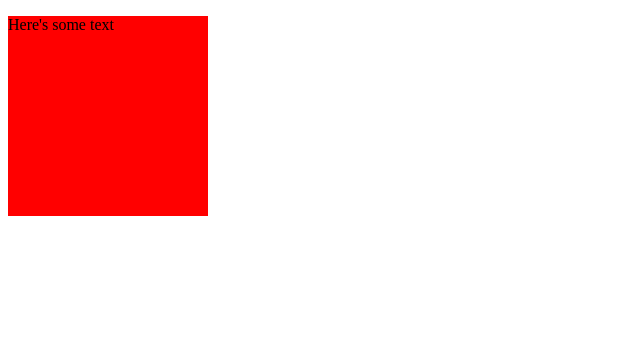
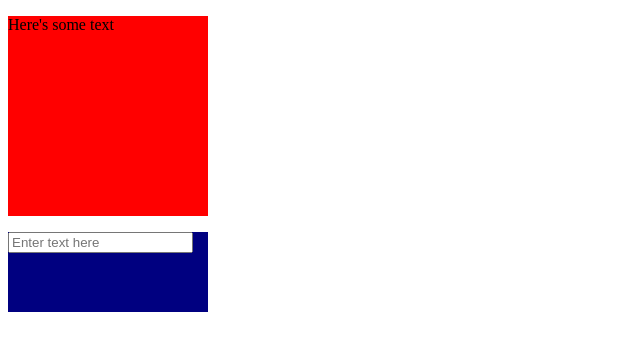
Before and after one commit to jrd656/JD-attempt-at-autocomplete, a website: page public/index.html in a window 1280 px wide. Shown: the whole page, without its empty margins (0-640 px from the left). Drawn offline with Linux system fonts and the light colour scheme.

Commit message:
Create working states search. Now want to use my own data

```diff
--- /dev/null
+++ b/data/states.json
@@ -0,0 +1,352 @@
+[
+	{
+		"abbr": "AL",
+		"name": "Alabama",
+		"capital": "Montgomery",
+		"lat": "32.361538",
+		"long": "-86.279118"
+	},
+	{
+		"abbr": "AK",
+		"name": "Alaska",
+		"capital": "Juneau",
+		"lat": "58.301935",
+		"long": "-134.419740"
+	},
+	{
+		"abbr": "AZ",
+		"name": "Arizona",
+		"capital": "Phoenix",
+		"lat": "33.448457",
+		"long": "-112.073844"
+	},
+	{
+		"abbr": "AR",
+		"name": "Arkansas",
+		"capital": "Little Rock",
+		"lat": "34.736009",
+		"long": "-92.331122"
+	},
+	{
+		"abbr": "CA",
+		"name": "California",
+		"capital": "Sacramento",
+		"lat": "38.555605",
+		"long": "-121.468926"
+	},
+	{
+		"abbr": "CO",
+		"name": "Colorado",
+		"capital": "Denver",
+		"lat": "39.7391667",
+		"long": "-104.984167"
+	},
+	{
+		"abbr": "CT",
+		"name": "Connecticut",
+		"capital": "Hartford",
+		"lat": "41.767",
+		"long": "-72.677"
+	},
+	{
+		"abbr": "DE",
+		"name": "Delaware",
+		"capital": "Dover",
+		"lat": "39.161921",
+		"long": "-75.526755"
+	},
+	{
+		"abbr": "FL",
+		"name": "Florida",
+		"capital": "Tallahassee",
+		"lat": "30.4518",
+		"long": "-84.27277"
+	},
+	{
+		"abbr": "GA",
+		"name": "Georgia",
+		"capital": "Atlanta",
+		"lat": "33.76",
+		"long": "-84.39"
+	},
+	{
+		"abbr": "HI",
+		"name": "Hawaii",
+		"capital": "Honolulu",
+		"lat": "21.30895",
+		"long": "-157.826182"
+	},
+	{
+		"abbr": "ID",
+		"name": "Idaho",
+		"capital": "Boise",
+		"lat": "43.613739",
+		"long": "-116.237651"
+	},
+	{
+		"abbr": "IL",
+		"name": "Illinois",
+		"capital": "Springfield",
+		"lat": "39.783250",
+		"long": "-89.650373"
+	},
+	{
+		"abbr": "IN",
+		"name": "Indiana",
+		"capital": "Indianapolis",
+		"lat": "39.790942",
+		"long": "-86.147685"
+	},
+	{
+		"abbr": "IA",
+		"name": "Iowa",
+		"capital": "Des Moines",
+		"lat": "41.590939",
+		"long": "-93.620866"
+	},
+	{
+		"abbr": "KS",
+		"name": "Kansas",
+		"capital": "Topeka",
+		"lat": "39.04",
+		"long": "-95.69"
+	},
+	{
+		"abbr": "KY",
+		"name": "Kentucky",
+		"capital": "Frankfort",
+		"lat": "38.197274",
+		"long": "-84.86311"
+	},
+	{
+		"abbr": "LA",
+		"name": "Louisiana",
+		"capital": "Baton Rouge",
+		"lat": "30.45809",
+		"long": "-91.140229"
+	},
+	{
+		"abbr": "ME",
+		"name": "Maine",
+		"capital": "Augusta",
+		"lat": "44.323535",
+		"long": "-69.765261"
+	},
+	{
+		"abbr": "MD",
+		"name": "Maryland",
+		"capital": "Annapolis",
+		"lat": "38.972945",
+		"long": "-76.501157"
+	},
+	{
+		"abbr": "MA",
+		"name": "Massachusetts",
+		"capital": "Boston",
+		"lat": "42.2352",
+		"long": "-71.0275"
+	},
+	{
+		"abbr": "MI",
+		"name": "Michigan",
+		"capital": "Lansing",
+		"lat": "42.7335",
+		"long": "-84.5467"
+	},
+	{
+		"abbr": "MN",
+		"name": "Minnesota",
+		"capital": "Saint Paul",
+		"lat": "44.95",
+		"long": "-93.094"
+	},
+	{
+		"abbr": "MS",
+		"name": "Mississippi",
+		"capital": "Jackson",
+		"lat": "32.320",
+		"long": "-90.207"
+	},
+	{
+		"abbr": "MO",
+		"name": "Missouri",
+		"capital": "Jefferson City",
+		"lat": "38.572954",
+		"long": "-92.189283"
+	},
+	{
+		"abbr": "MT",
+		"name": "Montana",
+		"capital": "Helana",
+		"lat": "46.595805",
+		"long": "-112.027031"
+	},
+	{
+		"abbr": "NE",
+		"name": "Nebraska",
+		"capital": "Lincoln",
+		"lat": "40.809868",
+		"long": "-96.675345"
+	},
+	{
+		"abbr": "NV",
+		"name": "Nevada",
+		"capital": "Carson City",
+		"lat": "39.160949",
+		"long": "-119.753877"
+	},
+	{
+		"abbr": "NH",
+		"name": "New Hampshire",
+		"capital": "Concord",
+		"lat": "43.220093",
+		"long": "-71.549127"
+	},
+	{
+		"abbr": "NJ",
+		"name": "New Jersey",
+		"capital": "Trenton",
+		"lat": "40.221741",
+		"long": "-74.756138"
+	},
+	{
+		"abbr": "NM",
+		"name": "New Mexico",
+		"capital": "Santa Fe",
+		"lat": "35.667231",
+		"long": "-105.964575"
+	},
+	{
+		"abbr": "NY",
+		"name": "New York",
+		"capital": "Albany",
+		"lat": "42.659829",
+		"long": "-73.781339"
+	},
+	{
+		"abbr": "NC",
+		"name": "North Carolina",
+		"capital": "Raleigh",
+		"lat": "35.771",
+		"long": "-78.638"
+	},
+	{
+		"abbr": "ND",
+		"name": "North Dakota",
+		"capital": "Bismarck",
+		"lat": "48.813343",
+		"long": "-100.779004"
+	},
+	{
+		"abbr": "OH",
+		"name": "Ohio",
+		"capital": "Columbus",
+		"lat": "39.962245",
+		"long": "-83.000647"
+	},
+	{
+		"abbr": "OK",
+		"name": "Oklahoma",
+		"capital": "Oklahoma City",
+		"lat": "35.482309",
+		"long": "-97.534994"
+	},
+	{
+		"abbr": "OR",
+		"name": "Oregon",
+		"capital": "Salem",
+		"lat": "44.931109",
+		"long": "-123.029159"
+	},
+	{
+		"abbr": "PA",
+		"name": "Pennsylvania",
+		"capital": "Harrisburg",
+		"lat": "40.269789",
+		"long": "-76.875613"
+	},
+	{
+		"abbr": "RI",
+		"name": "Rhode Island",
+		"capital": "Providence",
+		"lat": "41.82355",
+		"long": "-71.422132"
+	},
+	{
+		"abbr": "SC",
+		"name": "South Carolina",
+		"capital": "Columbia",
+		"lat": "34.000",
+		"long": "-81.035"
+	},
+	{
+		"abbr": "SD",
+		"name": "South Dakota",
+		"capital": "Pierre",
+		"lat": "44.367966",
+		"long": "-100.336378"
+	},
+	{
+		"abbr": "TN",
+		"name": "Tennessee",
+		"capital": "Nashville",
+		"lat": "36.165",
+		"long": "-86.784"
+	},
+	{
+		"abbr": "TX",
+		"name": "Texas",
+		"capital": "Austin",
+		"lat": "30.266667",
+		"long": "-97.75"
+	},
+	{
+		"abbr": "UT",
+		"name": "Utah",
+		"capital": "Salt Lake City",
+		"lat": "40.7547",
+		"long": "-111.892622"
+	},
+	{
+		"abbr": "VT",
+		"name": "Vermont",
+		"capital": "Montpelier",
+		"lat": "44.26639",
+		"long": "-72.57194"
+	},
+	{
+		"abbr": "VA",
+		"name": "Virginia",
+		"capital": "Richmond",
+		"lat": "37.54",
+		"long": "-77.46"
+	},
+	{
+		"abbr": "WA",
+		"name": "Washington",
+		"capital": "Olympia",
+		"lat": "47.042418",
+		"long": "-122.893077"
+	},
+	{
+		"abbr": "WV",
+		"name": "West Virginia",
+		"capital": "Charleston",
+		"lat": "38.349497",
+		"long": "-81.633294"
+	},
+	{
+		"abbr": "WI",
+		"name": "Wisconsin",
+		"capital": "Madison",
+		"lat": "43.074722",
+		"long": "-89.384444"
+	},
+	{
+		"abbr": "WY",
+		"name": "Wyoming",
+		"capital": "Cheyenne",
+		"lat": "41.145548",
+		"long": "-104.802042"
+	}
+]
--- a/package.json
+++ b/package.json
@@ -4,7 +4,8 @@
   "description": "",
   "main": "index.js",
   "scripts": {
-    "test": "echo \"Error: no test specified\" && exit 1"
+    "test": "echo \"Error: no test specified\" && exit 1",
+    "start": "nodemon src/server.js"
   },
   "author": "",
   "license": "ISC",
--- a/public/index.html
+++ b/public/index.html
@@ -10,7 +10,10 @@
     </head>
     <body>
         <p>Here's some text</p>
+<div id="datainputcontainer">
+    <input id="data-input" placeholder="Enter text here">
+</div>
 
-        <script src="" async defer></script>
+        <script type="text/javascript" src="index.js" async defer></script>
     </body>
 </html>
--- /dev/null
+++ b/public/index.js
@@ -0,0 +1,63 @@
+//// set state
+var state = {
+    inputText: "original text"
+}
+
+var searchInput = document.getElementById('data-input');
+var datainputcontainer = document.getElementById('datainputcontainer');
+var matchList = document.createElement('matchlist');
+
+const Http = new XMLHttpRequest();
+const url = '/data/states.json';
+Http.open("GET", url);
+Http.send();
+
+var parsedStatesArray;
+
+Http.onreadystatechange = (e) => {
+    if (Http.readyState == 4 && Http.status === 200) {
+        parsedStatesArray = JSON.parse(Http.responseText)
+        console.log(parsedStatesArray)
+    }
+}
+
+function indexFunc() {
+
+    /////// traversy////////////////////////////
+    datainputcontainer.appendChild(matchList)
+
+    // Set up filter of all states by search entry
+    const searchStates = searchText => {
+        var regex = new RegExp(`^${searchText}`, 'gi');
+        let matchedStatesArray = parsedStatesArray.filter(state => {
+            return state.name.match(regex) || state.abbr.match(regex);
+        });
+
+        // Clear when input or matchedStatesArray are empty
+        if (searchText.length === 0) {
+            matchedStatesArray = [];
+            matchList.innerHTML = '';
+        }
+        outputHtml(matchedStatesArray); //update html with filtered states
+    };
+
+    // Show results in HTML
+    const outputHtml = matchedStatesArray => {
+        if (matchedStatesArray.length > 0) {
+            const html = matchedStatesArray
+                .map(
+                    match => `<div class="">
+    <h4>${match.name} (${match.abbr})
+    <span class="">${match.capital}</span></h4>
+    <small>Lat: ${match.lat} / Long: ${match.long}</small>
+   </div>`
+                )
+                .join('');
+            matchList.innerHTML = html
+        }
+    };
+
+    searchInput.addEventListener('input', () => searchStates(searchInput.value));
+
+}
+indexFunc();
--- a/public/style.css
+++ b/public/style.css
@@ -4,3 +4,10 @@ p {
     width: 200px;
 
 }
+
+div {
+    background-color: navy;
+    height: 80px;
+    width: 200px;
+    color: grey;
+}
```
Also changed, not shown: data/example.txt (added, +7 -0 lines), src/handler.js (+56 -7 lines), src/router.js (+24 -4 lines), traversy.js (added, +45 -0 lines), public/favicon.ico (added).
